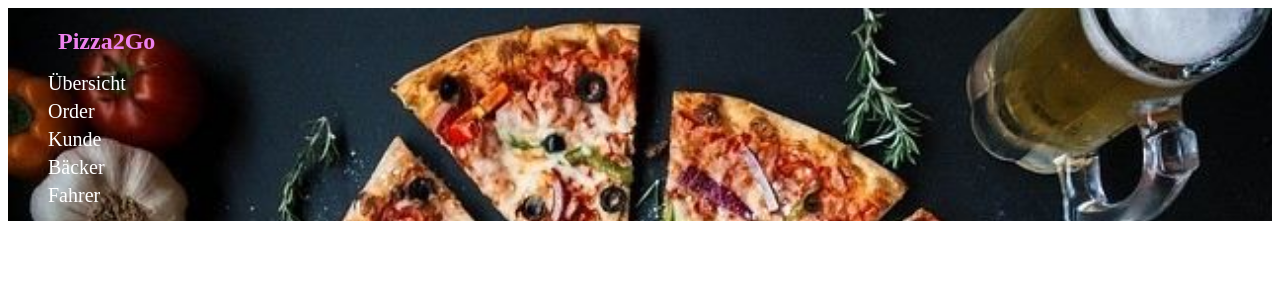
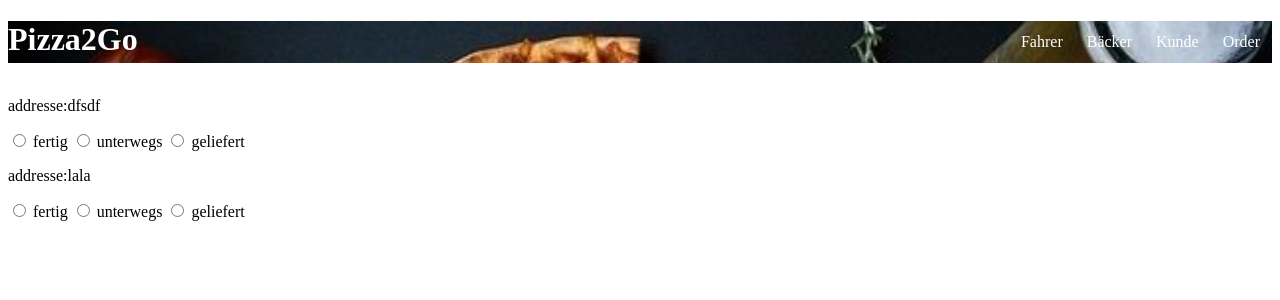
Before and after one commit to sundev888/ewa, a PHP site: page /fahrer.php in a window 1280 px wide. Shown: the top 300 px of the page. Run offline with PHP 8.4, Linux system fonts and the light colour scheme.

Commit message:
changed header style started work on fahrer.php

```diff
--- a/pizzaservice/fahrer.php
+++ b/pizzaservice/fahrer.php
@@ -1,3 +1,26 @@
 <?php
 include 'includes/header.php';
 ?>
+<br>
+
+<div class="addr">
+<p>addresse:dfsdf</p>
+</div>
+<div class="fahrer-select">
+<form action="">
+<input type="radio" name="status" value=""/> fertig
+<input type="radio" name="status" value=""/> unterwegs
+<input type="radio" name="status" value=""/> geliefert
+</form>
+</div>
+
+<div class="addr">
+<p>addresse:lala</p>
+</div>
+<div class="fahrer-select">
+<form action="">
+<input type="radio" name="status" value=""/> fertig
+<input type="radio" name="status" value=""/> unterwegs
+<input type="radio" name="status" value=""/> geliefert
+</form>
+</div>
--- a/pizzaservice/includes/header.php
+++ b/pizzaservice/includes/header.php
@@ -7,16 +7,13 @@
   </head>
   <body>
     <header>
-    <nav>
-      <h1 style="color: violet; margin-left: 50px">Pizza2Go</h1>
-      <ul>
-        <li><a href="index.php">Übersicht</a></li>
-        <li><a href="order.php">Order </a></li>
-        <li><a href="kunde.php">Kunde</a></li>
-        <li><a href="bäcker.php">Bäcker</a></li>
-        <li><a href="fahrer.php">Fahrer</a></li>
-      </ul>
-    </nav>
+      <h1><a class="logo" href="index.php">Pizza2Go</a></h1>
+      <div class="header-nav">
+        <a href="order.php">Order </a>
+        <a href="kunde.php">Kunde</a>
+        <a href="bäcker.php">Bäcker</a>
+        <a href="fahrer.php">Fahrer</a>
+      </div>
   </header>
 </body>
 </html>
--- a/pizzaservice/index.php
+++ b/pizzaservice/index.php
@@ -31,7 +31,7 @@ include 'includes/header.php';
       <option value="Salami">Salami</option>
       <option  value="Hawaii">Hawaii</option>
     </select>
-    <input type= "submit" name= "submit" value="pijhkjhkjkkkjhzza">
+    <input type= "submit" name= "submit" value="Submit">
     </form>
 
 
--- a/pizzaservice/style.css
+++ b/pizzaservice/style.css
@@ -2,7 +2,8 @@ header{
   background-image: url("img/pizzabackground.jpg");
   background-size: cover;
 }
-nav{
+
+/* nav{
   float: left;
 }
 nav ul li{
@@ -11,14 +12,34 @@ nav ul li{
 }
 nav ul{
   list-style: none;
-}
-nav a{
-  font-size: 20px;
+} */
+
+header a{
   text-decoration: none;
   color: white;
 }
+
 header::after{
   content: "";
   display: table;
   clear: both;
 }
+
+.header-nav a:hover {
+  background-color: #ddd;
+  transition: ease-in 250ms;
+}
+
+.header-nav a{
+  float: right;
+  border-radius: 4px;
+  padding: 12px;
+}
+
+.header{
+  float: right;
+}
+
+.logo{
+  float: left;
+}
```
